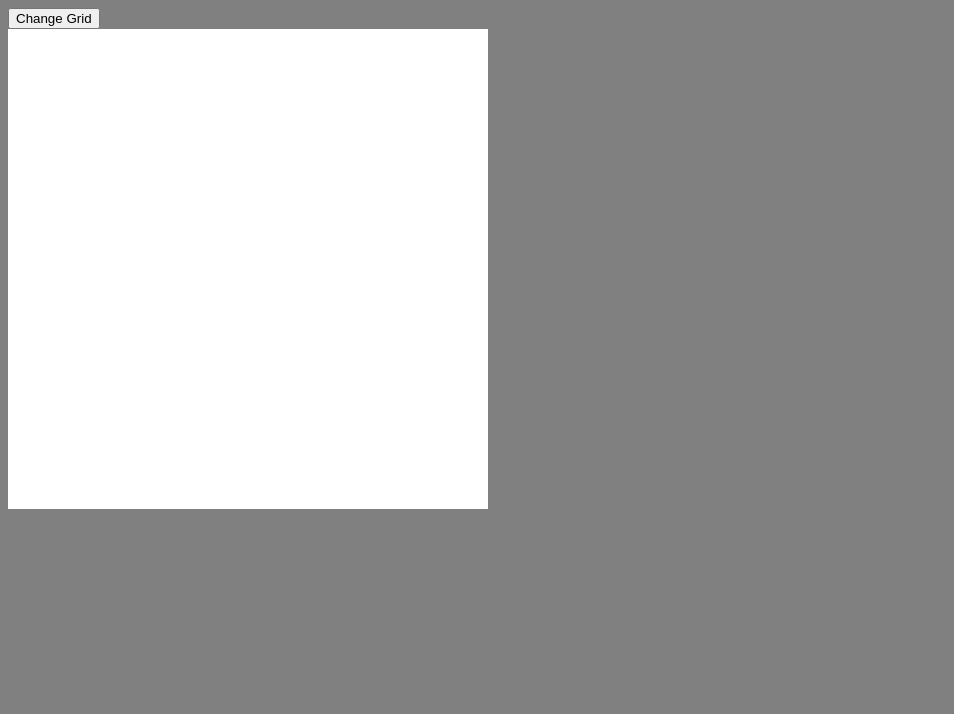
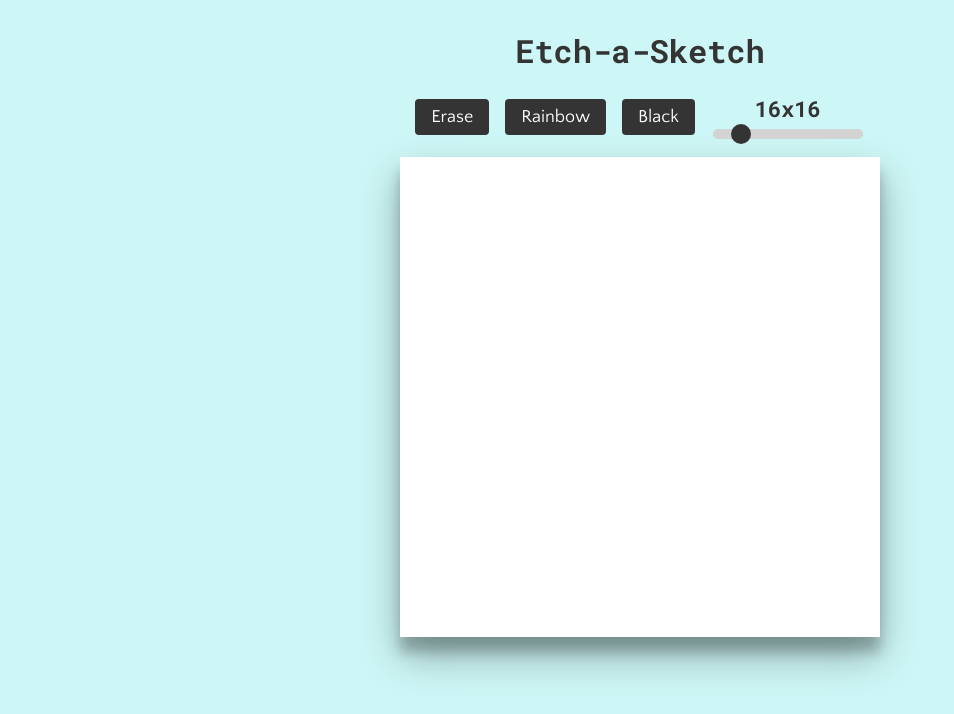
Before and after one commit to mahesa10/etch-a-sketch, a plain HTML site: page index.html in a window 1280 px wide. Shown: the whole page, without its empty margins (0-954 px from the left). Drawn offline with Linux system fonts and the light colour scheme.

Commit message:
Improve UI and add buttons + slider

```diff
--- a/index.html
+++ b/index.html
@@ -9,7 +9,21 @@
   <script src="./script.js" defer></script>
 </head>
 <body>
-  <button id="change-grid-btn">Change Grid</button>
-  <div class="container"></div>
+  <div class="header">
+    <h1>Etch-a-Sketch</h1>
+  </div>
+
+  <div class="content">
+    <div class="btn-group">
+      <button id="btn-erase">Erase</button>
+      <button id="btn-random-color">Rainbow</button>
+      <button id="btn-black-color">Black</button>
+      <div class="range-container">
+        <label id="range-label">16x16</label>
+        <input type="range" min="8" max="64" value="16" id="grid-number-range">
+      </div>
+    </div>
+    <div class="container"></div>
+  </div>
 </body>
 </html>
--- a/script.js
+++ b/script.js
@@ -1,8 +1,14 @@
 const container = document.querySelector('.container')
+const changeBtn = document.querySelector('#btn-change-grid');
+const root = document.documentElement;
+const eraseBtn = document.querySelector('#btn-erase');
+const blackColorBtn = document.querySelector('#btn-black-color');
+const randomColorBtn = document.querySelector('#btn-random-color');
+const rangeLabel = document.querySelector('#range-label');
+const rangeInput = document.querySelector('#grid-number-range');
+
 const createDiv = document.createElement('div');
 createDiv.classList.add("grid");
-const changeBtn = document.querySelector('#change-grid-btn');
-const root = document.documentElement;
 
 function createGrid(gridNum) {
   let totalSquares = gridNum * gridNum;
@@ -21,9 +27,20 @@ function addEventtoGrid() {
   })
 }
 
+let gridColor = "black"
+
+function colorMode(color) {
+  gridColor = color
+}
+
 function changeGridColor(e) {
-  let grid = e.target;
-  grid.style.backgroundColor = 'blue';
+  const grid = e.target;
+  if (gridColor === "black") {
+    grid.style.backgroundColor = `#000000`;
+  } else if (gridColor === "random") {
+    const randomColor = Math.floor(Math.random()*16777215).toString(16);
+    grid.style.backgroundColor = `#${randomColor}`;
+  }
 }
 
 function removeColor() {
@@ -31,25 +48,23 @@ function removeColor() {
   grids.forEach(grid => grid.style.backgroundColor = "white");
 }
 
-function askGridNumber() {
-  let gridNumInput = prompt("Enter grid number:");
-  if (gridNumInput > 64) {
-    alert("Please enter a number no more than 64");
-    return;
-  }
-  changeGridNumber(gridNumInput);
-  removeColor();
-}
-
-changeBtn.addEventListener('click', askGridNumber);
-
 function changeGridNumber(number) {
   container.innerHTML = "";
 
   createGrid(number);
   addEventtoGrid();
+  removeColor();
 }
 
+function updateGridNumberLabel(number) {
+  rangeLabel.textContent = `${number}x${number}`
+}
+
+eraseBtn.addEventListener('click', removeColor);
+randomColorBtn.addEventListener('click', () => colorMode("random"));
+blackColorBtn.addEventListener('click', () => colorMode("black"));
+rangeInput.addEventListener('change', () => changeGridNumber(rangeInput.value));
+rangeInput.addEventListener('mousemove', () => updateGridNumberLabel(rangeInput.value));
 
 window.addEventListener("load", () => {
   createGrid(16);
--- a/style.css
+++ b/style.css
@@ -1,3 +1,5 @@
+@import url('https://fonts.googleapis.com/css2?family=Quattrocento+Sans:wght@400;700&family=Roboto+Mono:wght@500;600;700&display=swap');
+
 :root {
   --grid-size: 30px;
 }
@@ -15,7 +17,17 @@ html {
 }
 
 body {
-  background-color: grey;
+  display: flex;
+  flex-direction: column;
+  background-color: #CDF7F6;
+  align-items: center;
+  color: #343434;
+  font-family: 'Quattrocento Sans', sans-serif;
+}
+
+h1 {
+  font-family: 'Roboto Mono', monospace;
+  font-weight: 700;
 }
 
 .container {
@@ -24,6 +36,7 @@ body {
   height: 480px;
   background-color: white;
   flex-wrap: wrap;
+  box-shadow: 0 19px 38px rgba(0,0,0,0.30), 0 15px 12px rgba(0,0,0,0.22);
 }
 
 .grid {
@@ -32,3 +45,70 @@ body {
   /* border: 0.5px solid black; */
   background-color: white;
 }
+
+.btn-group {
+  margin-bottom: 16px;
+  display: flex;
+  gap: 16px;
+  justify-content: center;
+  align-items: center;
+}
+
+button {
+  font-family: inherit;
+  font-size: 18px;
+  border: none;
+  background-color: #343434;
+  color: white;
+  padding: 8px 16px;
+  border-radius: 4px;
+  cursor: pointer;
+}
+
+.range-container {
+  display: flex;
+  flex-direction: column;
+  align-items: center;
+  gap: 4px;
+}
+
+.range-container > label {
+  font-family: 'Roboto Mono', monospace;
+  font-size: 22px;
+  font-weight: 700;
+}
+
+#grid-number-range {
+  -webkit-appearance: none;
+  border-radius: 10px;
+  background: #d3d3d3;
+  outline: none;
+  height: 10px;
+  width: 150px;
+}
+
+#grid-number-range::-webkit-slider-thumb {
+  -webkit-appearance: none;
+  appearance: none;
+  border-radius: 50%;
+  width: 20px;
+  height: 20px;
+  background-color: #343434;
+  cursor: pointer;
+}
+
+#grid-number-range::-moz-range-thumb {
+  border-radius: 50%;
+  width: 20px;
+  height: 20px;
+  background-color: #343434;
+  cursor: pointer;
+}
+
+#btn-erase:active {
+  background-color: #000000;
+}
+
+#btn-random-color:focus, #btn-black-color:focus {
+  background-color: #000000;
+}
```
